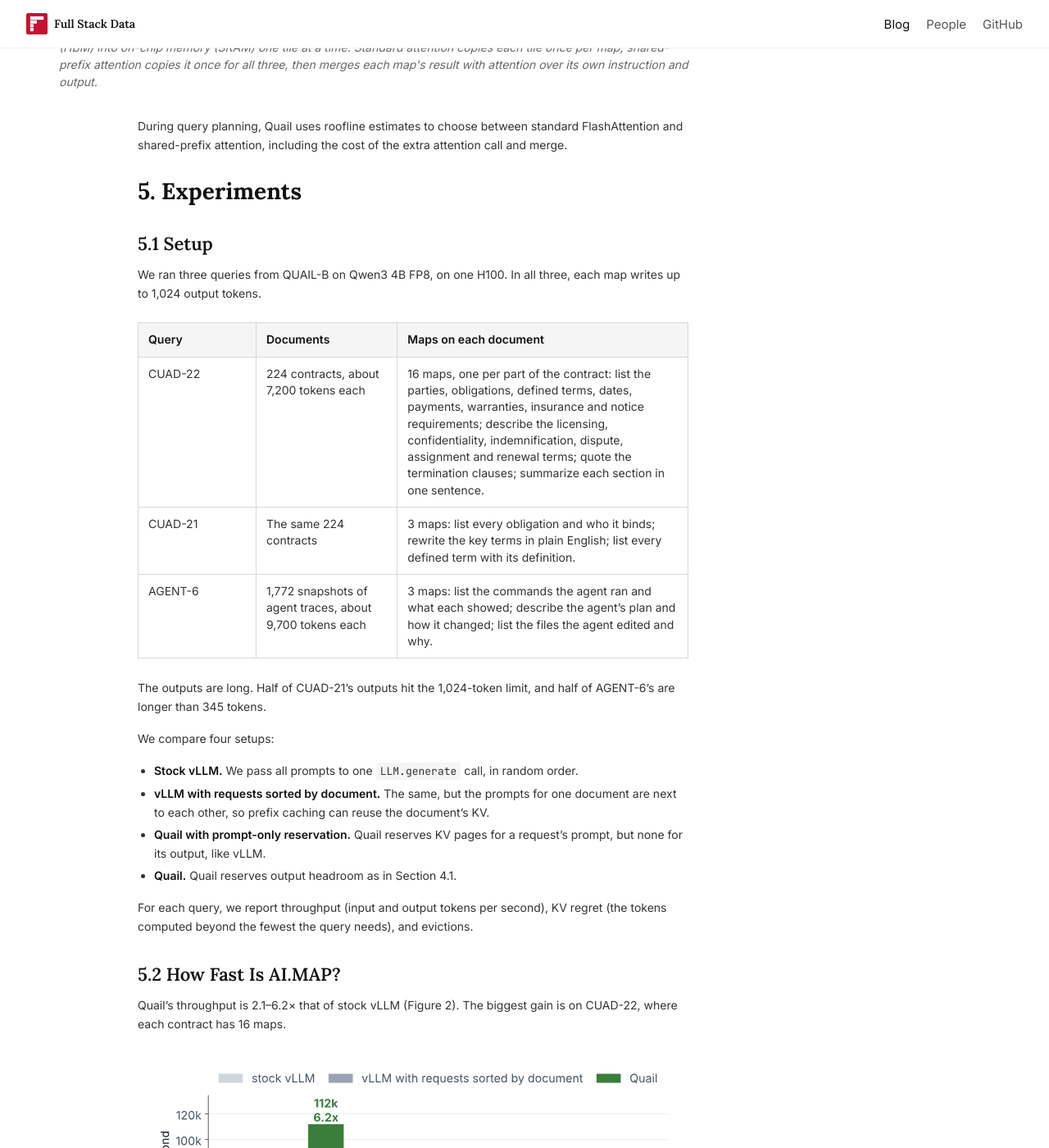
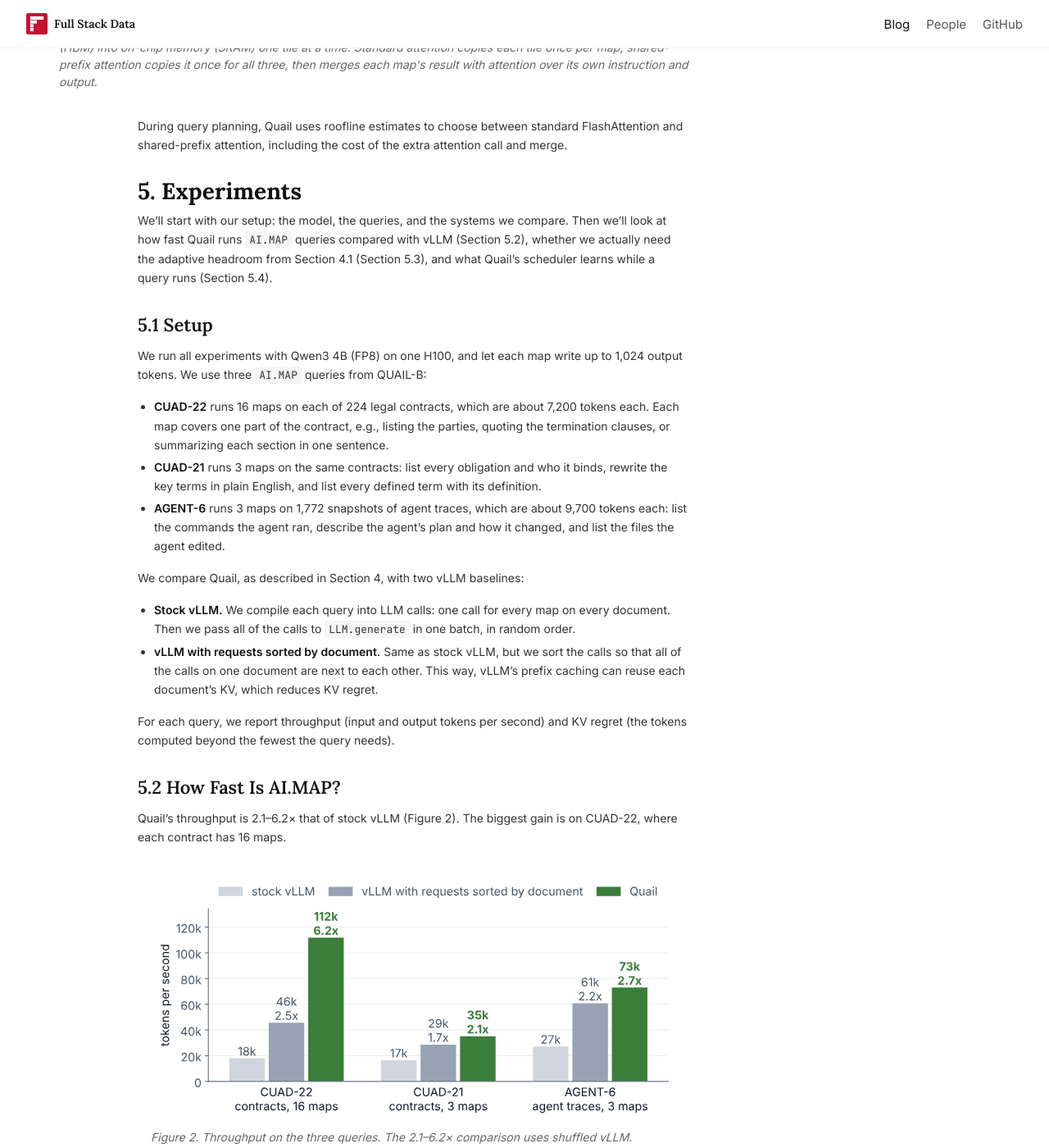
Before and after one commit to fsdatalab/fsdatalab.github.io, a Jekyll site: the page built from _posts/2026-11-03-ai-map.md, in a window 1280 px wide and 1400 px high, scrolled down 6114 px. Shown: the whole window at 82% size. Built offline with Jekyll 4.4.1, drawn with Linux system fonts in a browser that asks for light colours.

Commit message:
Signpost the AI.MAP experiments and list the setup as bullets
Co-Authored-By: Claude Opus 5.5 <noreply@anthropic.com>
Claude-Session: https://claude.ai/code/session_012G22YMQssRfNYLRetzTaCz

```diff
--- a/_posts/2026-11-03-ai-map.md
+++ b/_posts/2026-11-03-ai-map.md
@@ -194,26 +194,22 @@ During query planning, Quail uses roofline estimates to choose between standard
 
 # 5. Experiments
 
+We'll start with our setup: the model, the queries, and the systems we compare. Then we'll look at how fast Quail runs `AI.MAP` queries compared with vLLM (Section 5.2), whether we actually need the adaptive headroom from Section 4.1 (Section 5.3), and what Quail's scheduler learns while a query runs (Section 5.4).
+
 ## 5.1 Setup
 
-We ran three queries from QUAIL-B on Qwen3 4B FP8, on one H100. In all three, each map writes up to 1,024 output tokens.
+We run all experiments with Qwen3 4B (FP8) on one H100, and let each map write up to 1,024 output tokens. We use three `AI.MAP` queries from QUAIL-B:
 
-| Query | Documents | Maps on each document |
-| --- | --- | --- |
-| CUAD-22 | 224 contracts, about 7,200 tokens each | 16 maps, one per part of the contract: list the parties, obligations, defined terms, dates, payments, warranties, insurance and notice requirements; describe the licensing, confidentiality, indemnification, dispute, assignment and renewal terms; quote the termination clauses; summarize each section in one sentence. |
-| CUAD-21 | The same 224 contracts | 3 maps: list every obligation and who it binds; rewrite the key terms in plain English; list every defined term with its definition. |
-| AGENT-6 | 1,772 snapshots of agent traces, about 9,700 tokens each | 3 maps: list the commands the agent ran and what each showed; describe the agent's plan and how it changed; list the files the agent edited and why. |
+- **CUAD-22** runs 16 maps on each of 224 legal contracts, which are about 7,200 tokens each. Each map covers one part of the contract, e.g., listing the parties, quoting the termination clauses, or summarizing each section in one sentence.
+- **CUAD-21** runs 3 maps on the same contracts: list every obligation and who it binds, rewrite the key terms in plain English, and list every defined term with its definition.
+- **AGENT-6** runs 3 maps on 1,772 snapshots of agent traces, which are about 9,700 tokens each: list the commands the agent ran, describe the agent's plan and how it changed, and list the files the agent edited.
 
-The outputs are long. Half of CUAD-21's outputs hit the 1,024-token limit, and half of AGENT-6's are longer than 345 tokens.
+We compare Quail, as described in Section 4, with two vLLM baselines:
 
-We compare four setups:
+- **Stock vLLM.** We compile each query into LLM calls: one call for every map on every document. Then we pass all of the calls to `LLM.generate` in one batch, in random order.
+- **vLLM with requests sorted by document.** Same as stock vLLM, but we sort the calls so that all of the calls on one document are next to each other. This way, vLLM's prefix caching can reuse each document's KV, which reduces KV regret.
 
-- **Stock vLLM.** We pass all prompts to one `LLM.generate` call, in random order.
-- **vLLM with requests sorted by document.** The same, but the prompts for one document are next to each other, so prefix caching can reuse the document's KV.
-- **Quail with prompt-only reservation.** Quail reserves KV pages for a request's prompt, but none for its output, like vLLM.
-- **Quail.** Quail reserves output headroom as in Section 4.1.
-
-For each query, we report throughput (input and output tokens per second), KV regret (the tokens computed beyond the fewest the query needs), and evictions.
+For each query, we report throughput (input and output tokens per second) and KV regret (the tokens computed beyond the fewest the query needs).
 
 ## 5.2 How Fast Is AI.MAP?
 
```
